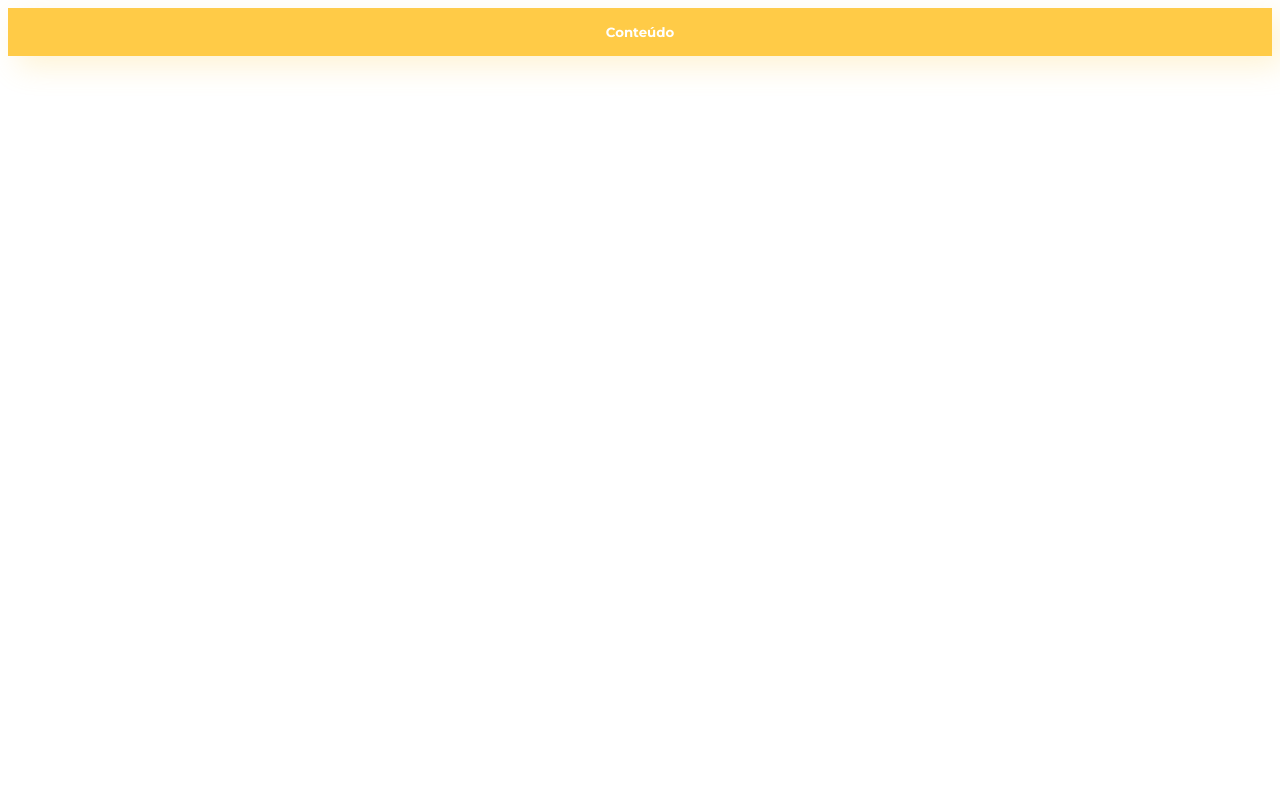
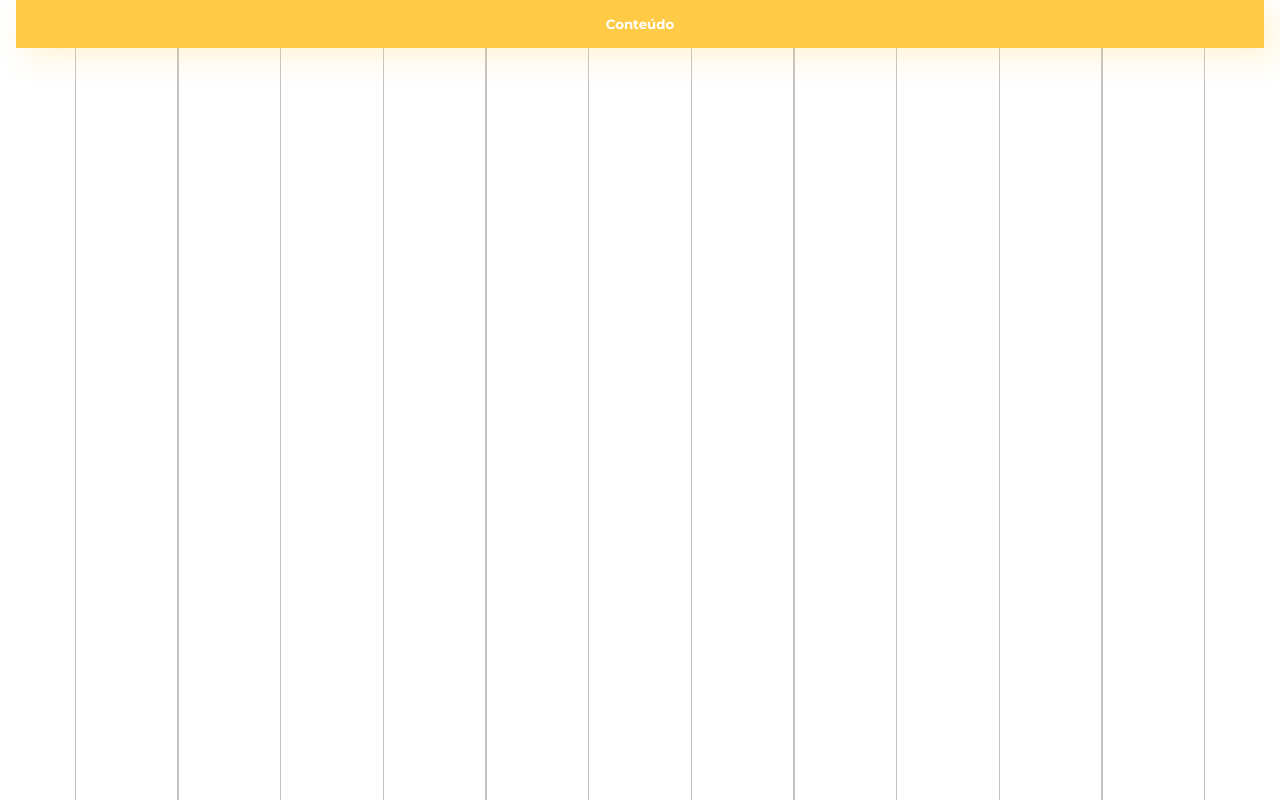
Before and after one commit to GustavoHenriqueSilva9/GustavoHenriqueSilva9-Style-guide-Assembling-pages-with-components, a plain HTML site: page index.html in a window 1280 px wide. Drawn offline with Linux system fonts and the light colour scheme; a web font is replaced by a local one.

Commit message:
Arquitetura e Ferramentas

```diff
--- /dev/null
+++ b/assets/css/base/_reset.css
@@ -0,0 +1,52 @@
+html, body, div, span, applet, object, iframe,
+h1, h2, h3, h4, h5, h6, p, blockquote, pre,
+a, abbr, acronym, address, big, cite, code,
+del, dfn, em, img, ins, kbd, q, s, samp,
+small, strike, strong, sub, sup, tt, var,
+b, u, i, center,
+dl, dt, dd, ol, ul, li,
+fieldset, form, label, legend,
+table, caption, tbody, tfoot, thead, tr, th, td,
+article, aside, canvas, details, embed,
+figure, figcaption, footer, header, hgroup,
+menu, nav, output, ruby, section, summary,
+time, mark, audio, video {
+	margin: 0;
+	padding: 0;
+	border: 0;
+	font-size: 100%;
+	font: inherit;
+	vertical-align: baseline;
+}
+
+article, aside, details, figcaption, figure,
+footer, header, hgroup, menu, nav, section {
+	display: block;
+}
+body {
+	line-height: 1;
+}
+ol, ul {
+	list-style: none;
+}
+blockquote, q {
+	quotes: none;
+}
+blockquote:before, blockquote:after,
+q:before, q:after {
+	content: '';
+	content: none;
+}
+table {
+	border-collapse: collapse;
+	border-spacing: 0;
+}
+
+a {
+	color: inherit;
+	text-decoration: none;
+}
+
+img {
+	width: inherit;
+}
--- /dev/null
+++ b/assets/css/base/_variaveis.css
@@ -0,0 +1,8 @@
+:root{
+    --amarelo: #FFCB47;
+    --branco: #FFFFFF;
+    --cinza: #909090;
+    --preto: #202020;
+    --familia-corpo: 'Montserrat', sans-serif;
+    --tamanho-corpo: 1rem;
+}
--- /dev/null
+++ b/assets/css/base/base.css
@@ -0,0 +1,14 @@
+@import url(_variaveis.css);
+@import url(../componentes/botoes.css);
+@import url(_reset.css);
+
+body{
+    font-family:  var(--familia-corpo);
+    font-size: var(--tamanho-corpo);
+    background: url(/assets/img/fundo-linhas.png);
+    background-position:center ;
+}
+.container{
+    padding-right: 1rem;
+    padding-left: 1rem;
+}
--- a/assets/css/componentes/botoes.css
+++ b/assets/css/componentes/botoes.css
@@ -1,9 +1,9 @@
 .botao{
-    background-color:  #ffcb47;
-    font-family:  'Montserrat', sans-serif;
+    background-color:  var(--amarelo);
+    font-family:  inherit;
     font-weight: 700;
     text-align: center;
-    color: #ffffff;
+    color: var(--branco);
 
     width: 100%;
     padding-top: 1rem;
--- a/index.html
+++ b/index.html
@@ -6,12 +6,16 @@
     <link href="https://fonts.googleapis.com/css2?family=Elsie+Swash+Caps:wght@900&family=Montserrat:wght@400;700&display=swap" rel="stylesheet">
     <meta name="viewport" content="width=device-width, initial-scale=1.0">
     <title>Home | Casa Verde</title>
-    <link rel="stylesheet" href="assets/css/componentes/botoes.css">
+    <link rel="stylesheet" href="assets/css/base/base.css">
+
 </head>
 
 <body>
+    <main class="container">
 
-    <button class="botao">Conteúdo</button>
+        <button class="botao"> Conteúdo </button>
+
+    </main>
 
 </body>
 
```
